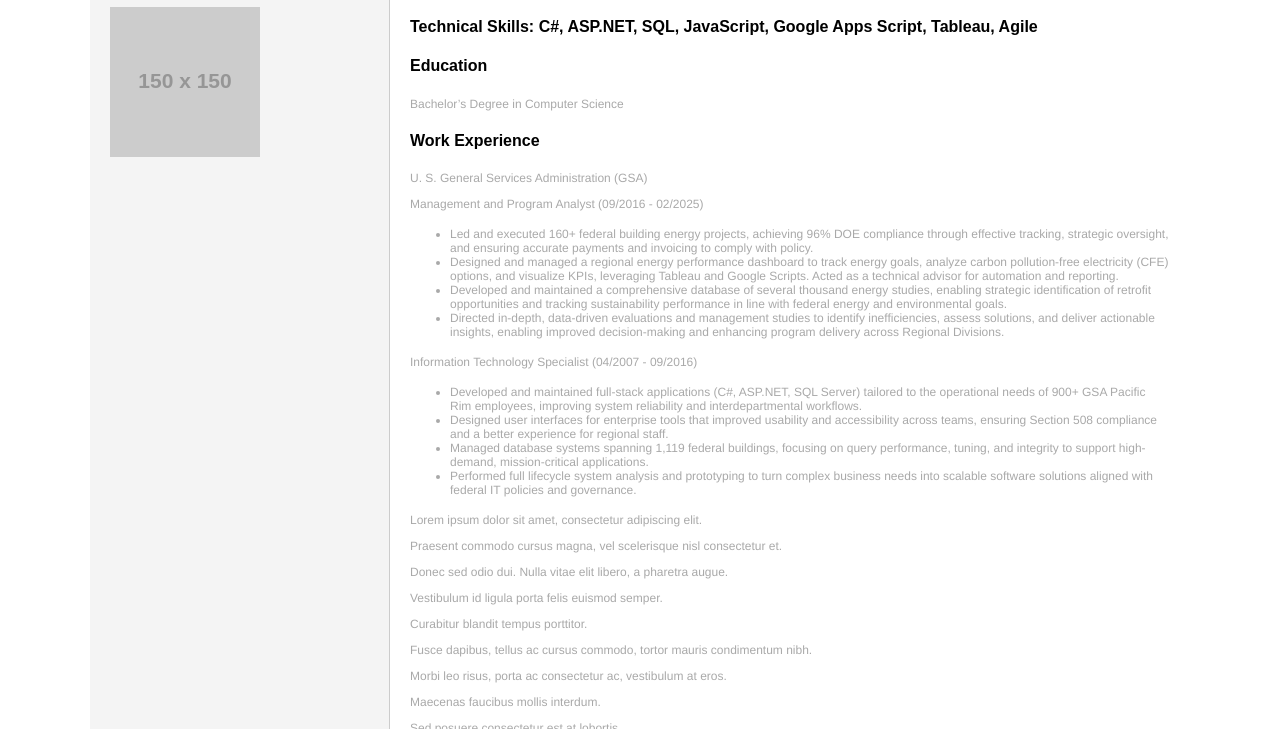
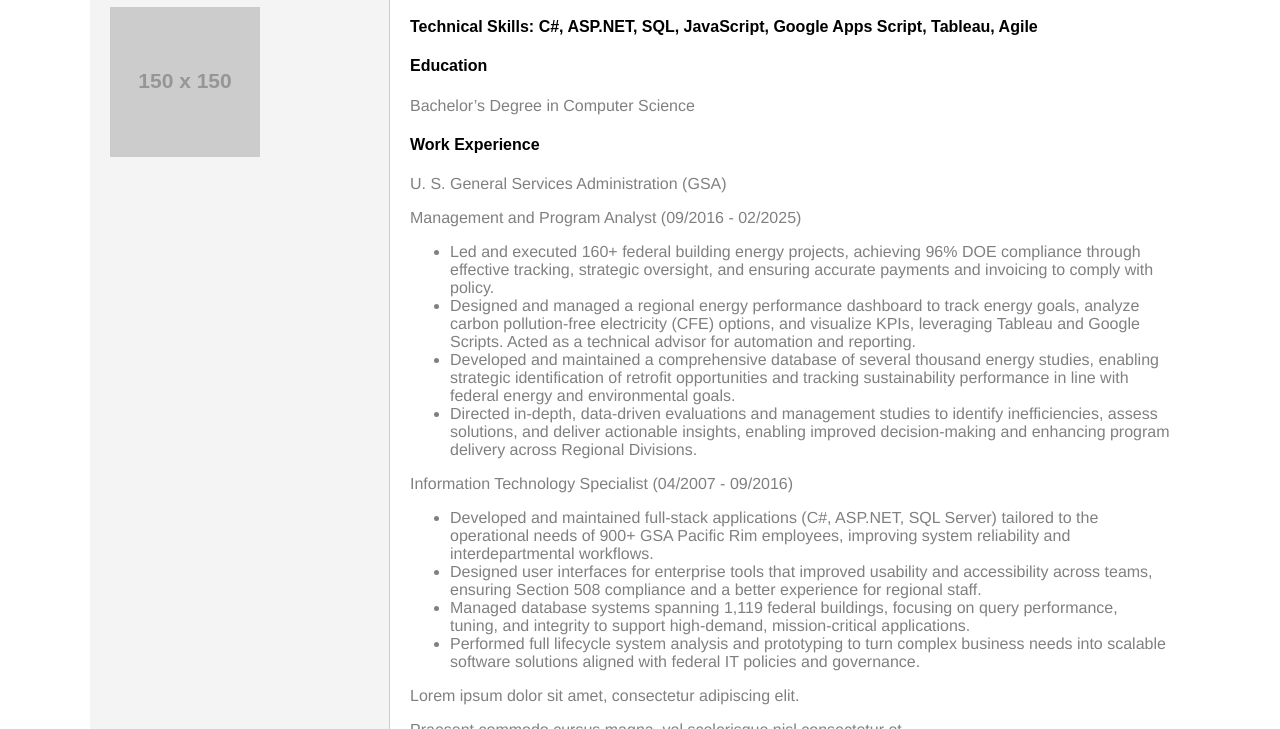
Before and after one commit to JamesFranco3/mywed.github.io, a plain HTML site: page index.html in a window 1280 px wide. Shown: the part 71-800 px from the top of the page. Drawn offline with Linux system fonts and the light colour scheme; placeholder pictures from the web are drawn by us.

Commit message:
Update index.html

```diff
--- a/index.html
+++ b/index.html
@@ -16,15 +16,15 @@
     }
 
     p{
-      font-size: 12px;
+      /*font-size: 12px;*/
       font-family: Helvetica;
-      color: #A9A9A9;
+      color: #808080;
     }
 
     li{
-      font-size: 12px;
+      /*font-size: 12px;*/
       font-family: Helvetica;
-      color: #A9A9A9;
+      color: #808080;
     }
 
     h1{
```
